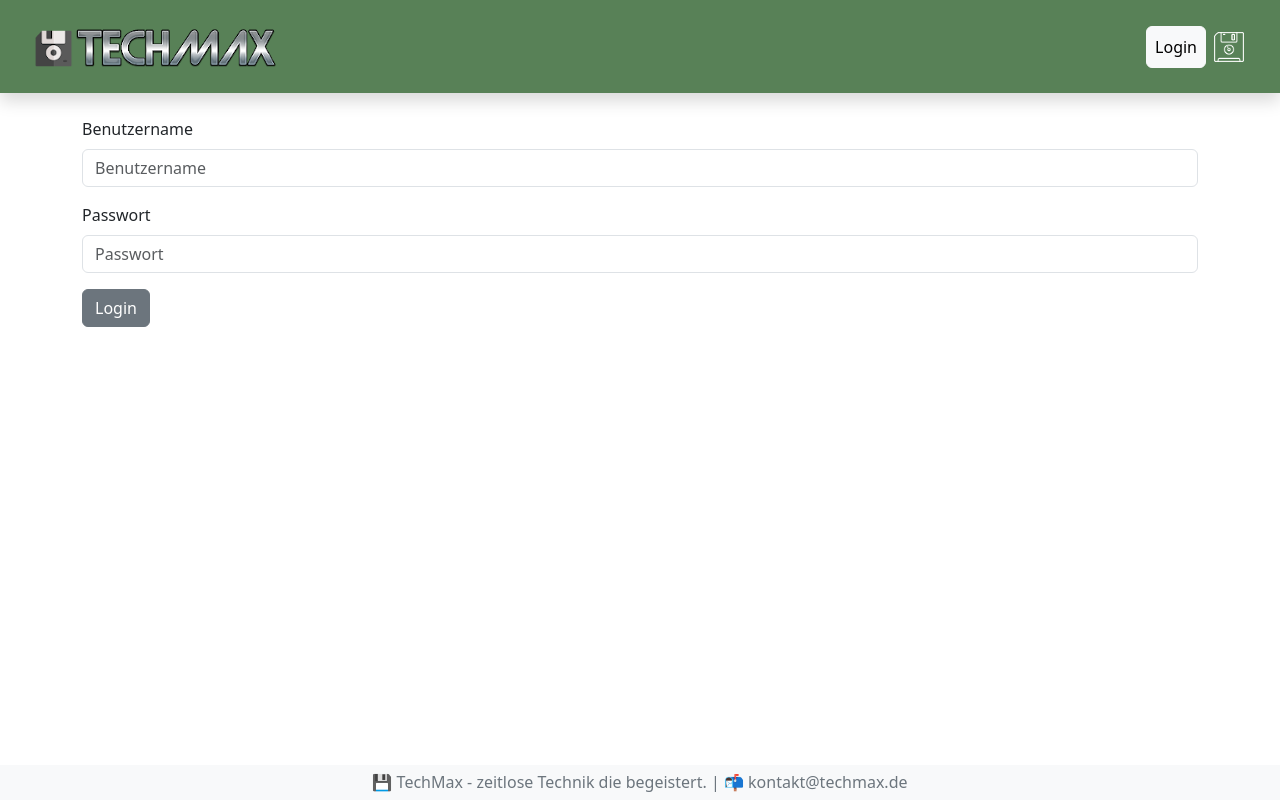
After one commit to KayBeckmann/django, a Django app: page /login/ in a window 1280 px wide. The commit adds this page. Run offline with Django 4.2, Linux system fonts and the light colour scheme.

Commit message:
add login/logout

```diff
--- /dev/null
+++ b/shop/shop/templates/shop/login.html
@@ -0,0 +1,18 @@
+{% extends 'shop/index.html' %}
+
+{% block content %}
+  <div>
+    <form method="POST" action="">
+      {% csrf_token %}
+      <div class="mb-3">
+        <label for="benutzer" class="form-label">Benutzername</label>
+        <input type="text" id="benutzer" class="form-control" aria-describedby="benutzername" name="benutzername" placeholder="Benutzername">
+      </div>
+      <div class="mb-3">
+        <label for="exampleInputPassword1" class="form-label">Passwort</label>
+        <input type="password" class="form-control" id="exampleInputPassword1" name="passwort" placeholder="Passwort">
+      </div>
+      <button type="submit" class="btn btn-secondary">Login</button>
+    </form>
+  </div>
+{% endblock content %}
--- a/shop/shop/templates/shop/menu.html
+++ b/shop/shop/templates/shop/menu.html
@@ -3,7 +3,11 @@
   <div class="container-fluid">
     <a class="navbar-brand link-light" href="{% url 'shop' %}"><img src="{% static 'img/logo.png' %}" alt="TechMax"></a>
     <div class="d-flex align-items-center">
-      <a class="btn btn-light p-2" href="#">Login</a>
+      {% if request.user.is_authenticated %}
+        <a class="btn btn-light p-2" href="{% url 'logout' %}">Logout</a>
+      {% else %}
+        <a class="btn btn-light p-2" href="{% url 'login' %}">Login</a>
+      {% endif %}
       <a class="nav-link p-2 link-light" href="{% url 'warenkorb' %}"><img src="{% static 'img/floppy.png' %}" alt="Warenkorb">
         {% if menge > 0 %}
         <span class="badge rounded-pill bg-danger position-absolute top-25 start-25 translate-middle">{{ menge }}</span>
--- a/shop/shop/urls.py
+++ b/shop/shop/urls.py
@@ -6,4 +6,6 @@ urlpatterns = [
     path('warenkorb/', views.warenkorb, name='warenkorb'),
     path('kasse/', views.kasse, name='kasse'),
     path('artikel_backend/', views.artikelbackend, name='artikel_backend'),
+    path('login/', views.loginSeite, name='login'),
+    path('logout/', views.logoutSeite, name='logout'),
 ]
--- a/shop/shop/views.py
+++ b/shop/shop/views.py
@@ -1,6 +1,7 @@
-from django.shortcuts import render
+from django.shortcuts import render, redirect
 from django.contrib import messages
 from django.http import JsonResponse
+from django.contrib.auth import authenticate, login, logout
 import json
 from . models import *
 
@@ -52,3 +53,22 @@ def artikelbackend(request):
     bestellteArtikell.delete()
 
   return JsonResponse("Artikel hinzugefuegt", safe=False)
+
+def loginSeite(request):
+  if request.method == 'POST':
+    benutzername = request.POST['benutzername']
+    passwort = request.POST['passwort']
+
+    benutzer = authenticate(request, username=benutzername, password=passwort)
+
+    if benutzer is not None:
+      login(request, benutzer)
+      return redirect('shop')
+    else:
+      messages.error(request, "Fehler beim Login.")
+
+  return render(request, 'shop/login.html')
+
+def logoutSeite(request):
+  logout(request)
+  return redirect('shop')
```
Also changed, not shown: shop/db.sqlite3.
